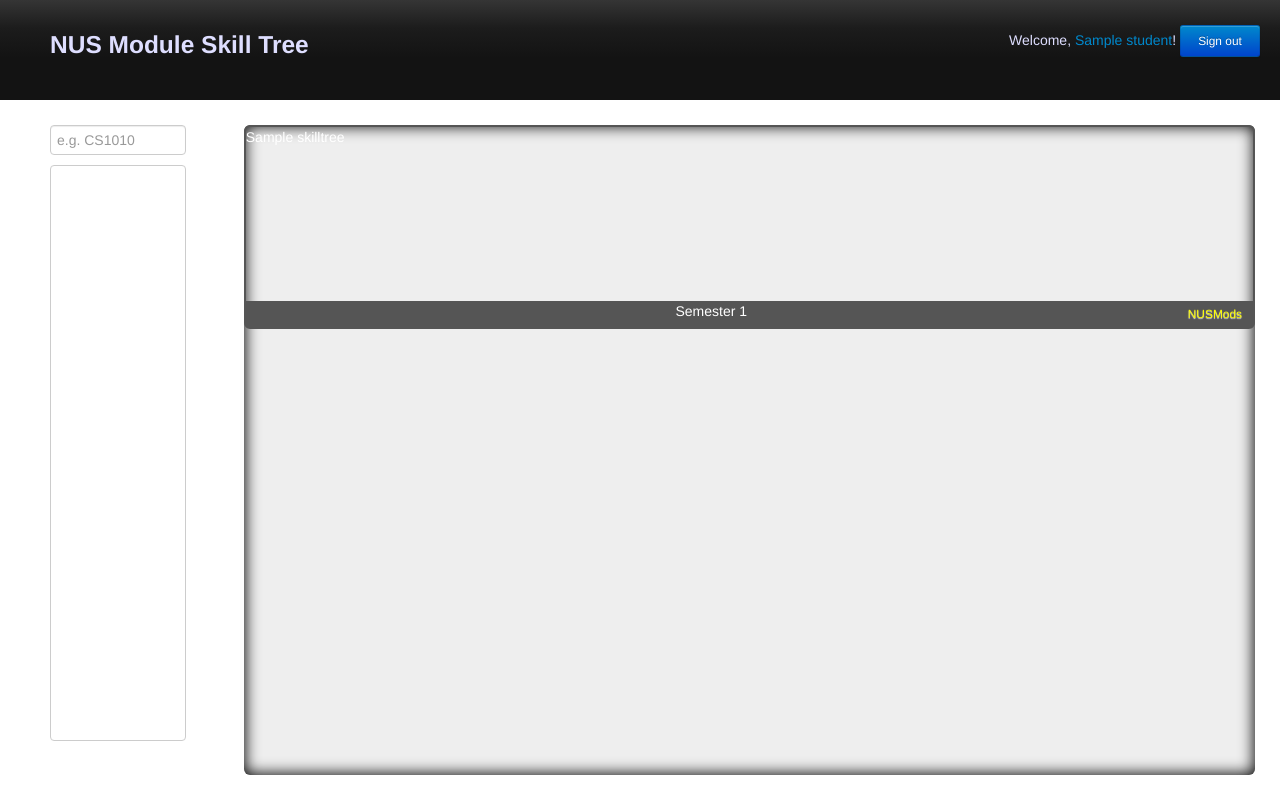
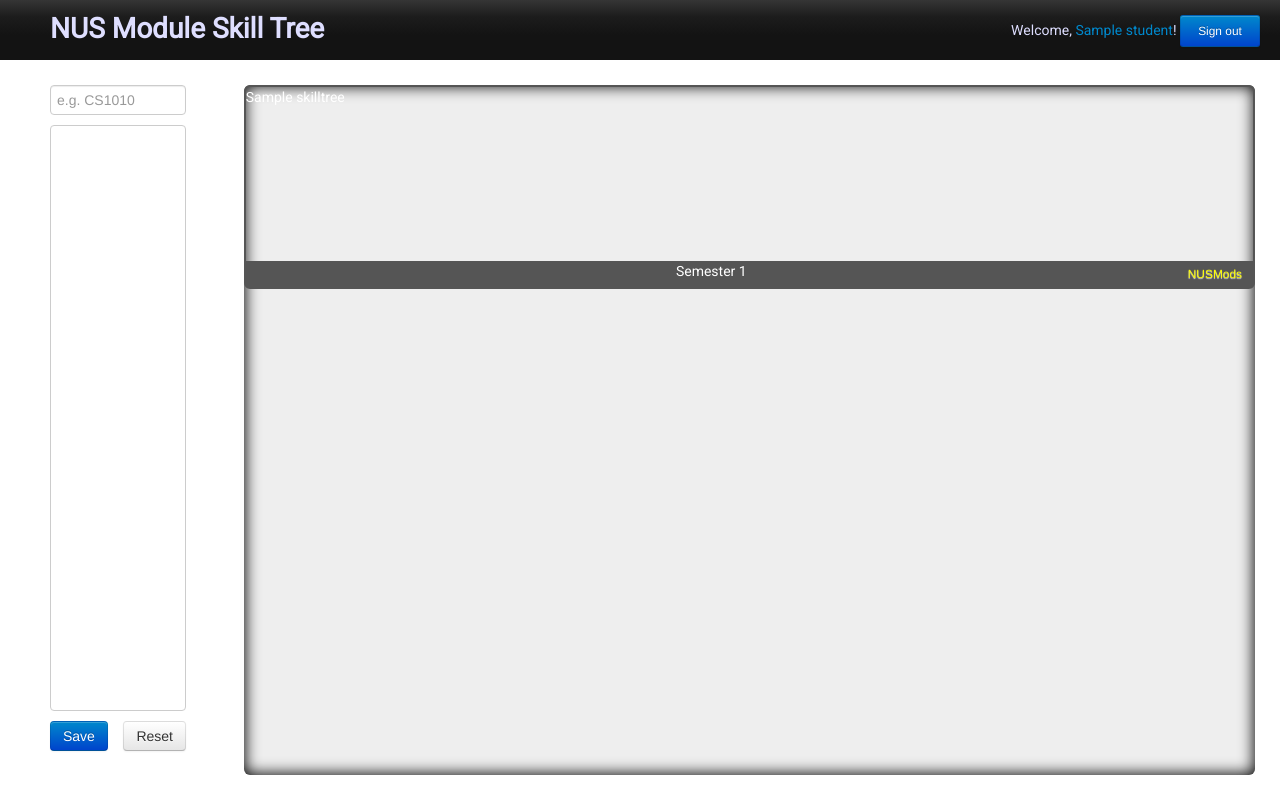
Before and after one commit to TheFuzzy/ModuleSkillTree, a Python web app: template templates/SkillTree.html in a window 1280 px wide. Run offline with Jinja, Linux system fonts and the light colour scheme; the template is opened without the code that fills it: most values are stand-ins (such as "Sample title", 1, 10 or a date in 2020); some libraries are stand-ins or nearby versions.

Commit message:
Added notification bar and made minor visual changes to the page.
templates/SkillTree.html
	-Mouse Memoirs and Lato font imports removed and replaced with Roboto font import
	-notification panel and notification DIVs added, will remove warning class later.
	-control panel added, with 2 buttons Save and Reset. Functionality to be added in the future.

css/main.css
	-definitions for the new notification panel added
	-body definitions moved skilltree.css
	-main font changed to Roboto (hosted by Google)
	-'h3.title' definition changed to .title
	-made title occupy less space in the DOM
	-made the top panel shorter
	-input and select definitions removed, input definition moved to #module_search instead
	-height of #module_list changed to min-height
	-added definition for the Save/Reset control panel

data.py
	-added test stub for direct JSON receiver endpoint

scripts/script.js
	-added test function for sending of a JSON object
	-added function to notify the user via the notification panel, and a function to hide it again.
	-added the NOTIFICATIONS enum in the skillTree global variable
	-fixed the resize bug for the module search panel
	-the tooltip for the nickname change prompt will now appear to its left
	-added handler for a close button for the notification panel

scripts/skillTree.js
	-added the notification panel to the resize function

```diff
--- a/css/main.css
+++ b/css/main.css
@@ -1,15 +1,55 @@
+* {
+    font-family: 'Roboto', sans-serif;
+}
+html, body {
+    height: 100%;
+    width: 100%;
+}
+body {
+    background-color: #fff;
+}
 #main_container{
 }
-
+#notification_panel{
+    height: 0;
+}
+#notification{
+    position: absolute;
+    width: 100%;
+    line-height: 1;
+    padding: 0.5em 2em;
+	-moz-box-sizing: border-box;
+	     box-sizing: border-box;
+    background-color: #000000;
+    z-index: 100;
+	display: none;
+}
+#notification.success{
+    background-color: #ccffcc;
+    border-top: 1px solid #22aa22;
+    border-bottom: 1px solid #22aa22;
+}
+#notification.warning{
+    background-color: #ffff88;
+    border-top: 1px solid #aaaa22;
+    border-bottom: 1px solid #aaaa22;
+}
+#notification.error{
+    background-color: #ffcccc;
+    border-top: 1px solid #ff2222;
+    border-bottom: 1px solid #ff2222;
+}
 #top_panel{
 	background-color: #353535;
 	background: linear-gradient(to bottom,  #353535 0%,#1c1c1c 28%,#131313 58%);
 	color: #dedeff;
-	min-height: 50px;
-	padding: 25px 0;
+	height: 30px;
+	padding: 15px 0;
 }
-#top_panel h3.title{
+#top_panel .title{
+	font-size: 2em;
     margin-left: 50px;
+	line-height: 1;
 }
 #top_panel .popover {
     color: black;
@@ -22,19 +62,15 @@
 	padding: 25px 50px;
 	padding-right:0;
 }
-#left_panel input{
-    width: 100%;
-}
-#left_panel select{
-    width: 100%;
-}
 #right_panel{
     height: 100%;
 	padding: 25px;
 }
-
+#module_search {
+    width: 100%;
+}
 #module_list{
-	height: 200px;
+	min-height: 200px;
 	border: 1px solid #ccc;
 	border-radius: 4px;
 	padding: 2px;
@@ -63,7 +99,9 @@
 #module_list .module.selected{
 	background-color: #000;
 }
-
+#control_panel {
+	margin: 10px 0;
+}
 div.pull-right label.control-label,
 div.pull-right input.input-small,
 div.pull-right input.btn.btn-small{
--- a/css/skilltree.css
+++ b/css/skilltree.css
@@ -1,10 +1,3 @@
-html, body {
-    height: 100%;
-    width: 100%;
-}
-body {
-    background-color: #fff;
-}
 #skillTreeView {
     height: 100%;
     width: 100%;
--- a/scripts/skillTree.js
+++ b/scripts/skillTree.js
@@ -196,6 +196,7 @@ $(function() {
 	$(window).resize(function() {
 		skillTreeHeight=$("body").innerHeight()
 			- $("#top_panel").outerHeight()
+			- $("#notification_panel").outerHeight()
 			- ($("#right_panel").innerHeight() - $("#right_panel").height());
 		$("#skillTree").css("height", skillTreeHeight + "px");
 		//$("#skillTreeView").css("height", skillTreeHeight + "px");
--- a/templates/SkillTree.html
+++ b/templates/SkillTree.html
@@ -10,8 +10,7 @@ args:
 <head>
 <meta content="text/html; charset=utf-8" http-equiv="Content-Type" ></meta>
 <!--Link all external css files here-->
-<link href='http://fonts.googleapis.com/css?family=Mouse+Memoirs' rel='stylesheet' type='text/css'>
-<link href='http://fonts.googleapis.com/css?family=Lato' rel='stylesheet' type='text/css'>
+<link href='http://fonts.googleapis.com/css?family=Roboto' rel='stylesheet' type='text/css'>
 <link href="./bootstrap/css/bootstrap.min.css" type="text/css" rel="stylesheet" />
 <link href="./bootstrap/css/bootstrap-responsive.min.css" type="text/css" rel="stylesheet" />
 <link href="./css/main.css" type="text/css" rel="stylesheet" />
@@ -30,11 +29,20 @@ args:
 			<input class="btn btn-small btn-primary" type="button" value="Sign {% if student is defined %}out{% else %}in{% endif %}" onclick="window.location='{{ loginurl }}'">
 		</div>
 	</div>
+	<div id="notification_panel">
+		<div id="notification" class="warning"><span class="content"></span><button class="close">&times;</button></div>
+	</div>
 	<div id="bottom_panel_group" class="row-fluid">
 		<div id="left_panel" class="span2">
 			<input id="module_search" class="span2" type="text" placeholder="e.g. CS1010" autocomplete="off">
 			<div id="module_list">
 				<!--Modules will be inserted dynamically here-->
+			</div>
+			<div id="control_panel">
+				<form class="form-inline">
+					<input class="btn btn-primary" type="button" value="Save">
+					<input class="btn pull-right" type="button" value="Reset">
+				</form>
 			</div>
 		</div>
 		<div id="right_panel" class="span10">
```
Also changed, not shown: data.py (+8 -0 lines), scripts/script.js (+30 -2 lines), 1 other file.
